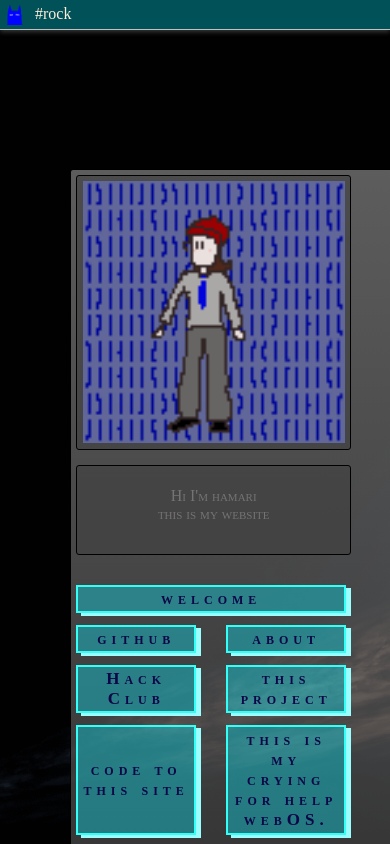
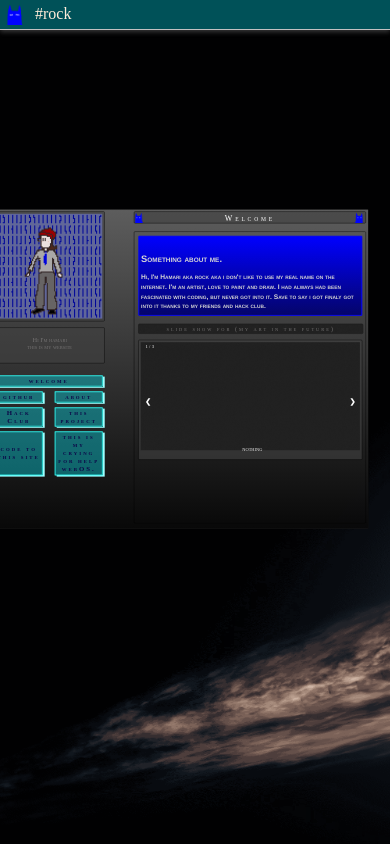
Before and after one commit to hamarisun/portfolio, a plain HTML site: page index.html in a window 390 px wide. Drawn offline with Linux system fonts and the light colour scheme.

Commit message:
Add files via upload

```diff
--- a/style.css
+++ b/style.css
@@ -39,7 +39,8 @@ header{
     align-items: center;
     justify-content: center;
 }
-.a{
+
+a{
     color: #c3b8ff;
 }
 
@@ -242,6 +243,9 @@ header{
     padding: 5px;
     margin: 5px;
     background-color: var(--mmm);
+    letter-spacing: 2px;
+    line-height: 25px;
+
 
 }
 #hackbanner{
@@ -260,6 +264,9 @@ header{
 }
 #dis{
     height: 275px;
+}
+#disi{
+    height: 262px; width: 262px;
 }
 #dis1{
     width: 560px;
@@ -320,14 +327,14 @@ header{
 }
 #sild1{
     width: 560px;
-    background-image:url("pic/black.png") ;
+    background-image:url('pic/black.png') ;
 }
 #slid2{
     width: 560px;
     background-image:url('pic/black_hole.jpg') ;}
 #slid3{
     width: 560px;
-    background-image: url('pic/flower.png');
+    background-image: url(pic/flower.png);
 
 }
 
@@ -433,3 +440,26 @@ header{
   overflow: hidden;
   transition: max-height 0.2s ease-out;
 }
+
+@media screen and (max-width: 500px){
+    #main{
+        transform: scale(0.40);
+        margin-top: -200px;
+        margin-left: -360px;
+        height: 800px;
+        width: 941px;
+
+    }
+
+#m{
+    margin-left: 348px;
+    height: 730px;
+}
+#mh{
+    margin-left: 348px;
+}
+#me{
+    font-size: 20px;
+}
+
+}
```
